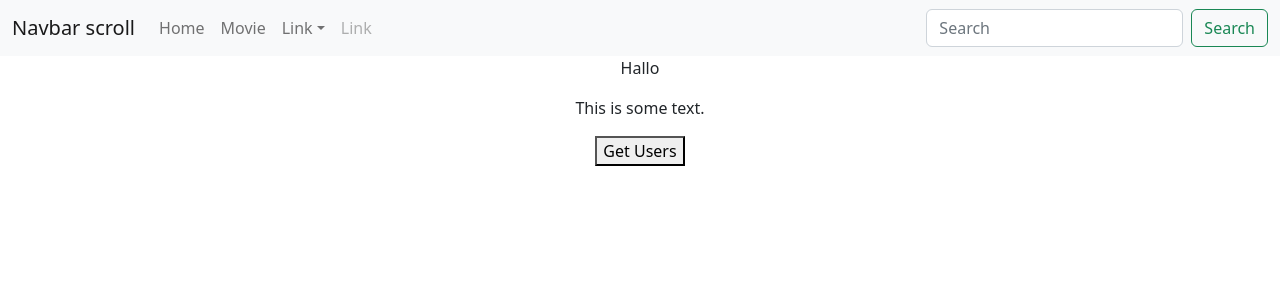
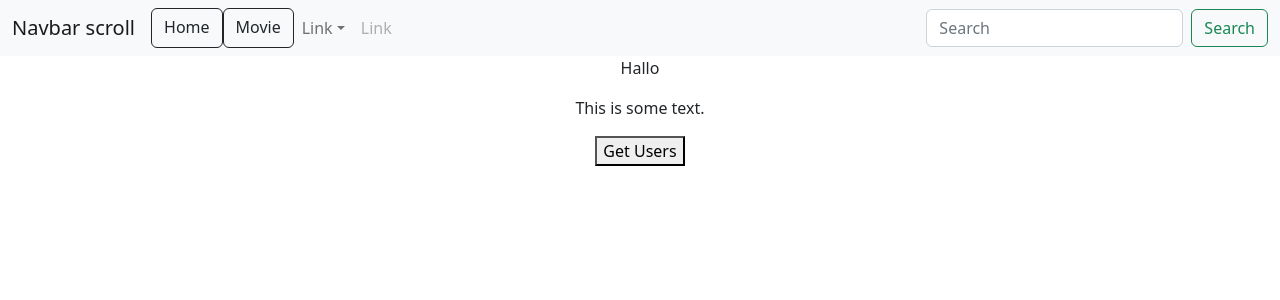
Before and after one commit to monkof1926/movie, a React (Create React App) app: page / in a window 1280 px wide. Shown: the top 300 px of the page. Built offline with nearby package versions, Linux system fonts and the light colour scheme.

Commit message:
make change to navBar

```diff
--- a/src/object/navBar.jsx
+++ b/src/object/navBar.jsx
@@ -7,6 +7,7 @@ import Navbar from "react-bootstrap/Navbar";
 import NavDropdown from "react-bootstrap/NavDropdown";
 import {Home} from "../components/Home";
 import {Movie} from "../components/Movie";
+import { NavLink } from "react-router-dom";
 
 const Navgationbar = () => {
     return(
@@ -21,8 +22,8 @@ const Navgationbar = () => {
                     style={{ maxHeight: '100px'}}
                     navbarScroll
                     >
-                    <Nav.Link href="/" onSelect={<Home/>}>Home</Nav.Link>
-                    <Nav.Link href="../Movie " onSelect={<Movie/>}>Movie</Nav.Link>
+                    <NavLink className = "btn" href="/">Home</NavLink>
+                    <NavLink className = "btn" href="../components/Movie ">Movie</NavLink>
                     <NavDropdown title = "Link" id = " navbarScrollingDropdown">
                         <NavDropdown.Item href= "#action3">Action</NavDropdown.Item>
                         <NavDropdown.Divider />
```
